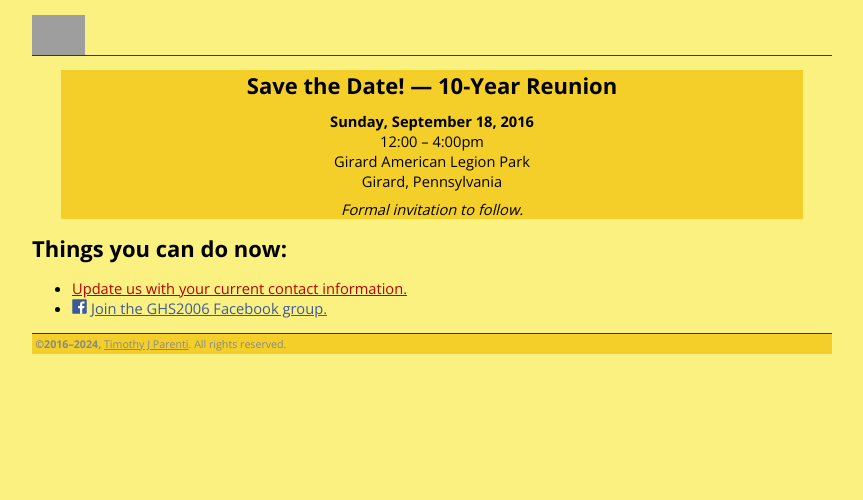
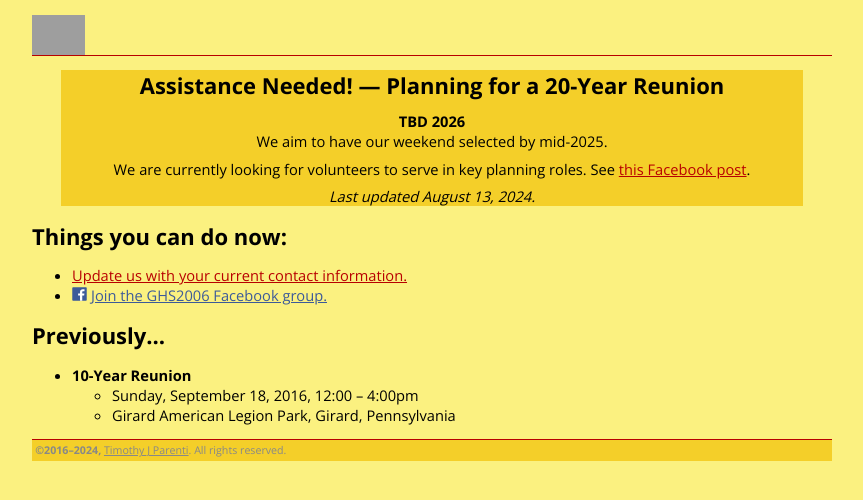
Before and after one commit to timparenti/girard2006, a PHP site: page / in a window 1280 px wide. Shown: the top 500 px of the page, without its empty margins (208-1071 px from the left). Run offline with PHP 8.4, Linux system fonts and the light colour scheme; grey boxes are pictures that could not be loaded.

Commit message:
Start planning for 20-year reunion.

```diff
--- a/index.php
+++ b/index.php
@@ -66,15 +66,17 @@ img { max-width: 100%; }
 
 
 <div id="reunion">
-<h2>Save the Date! &mdash; 10-Year Reunion</h2>
+<h2>Assistance Needed! &mdash; Planning for a 20-Year Reunion</h2>
 <p>
-<b>Sunday, September 18, 2016</b><br>
-12:00 &ndash; 4:00pm<br>
-Girard American Legion Park<br>
-Girard, Pennsylvania
+<b>TBD 2026</b><br>
+We aim to have our weekend selected by mid-2025.
 </p>
 <p>
-<i>Formal invitation to follow.</i>
+We are currently looking for volunteers to serve in key planning roles.
+See <a href="https://www.facebook.com/groups/girard2006/posts/10160549731348920/" target="_blank">this Facebook post</a>.
+</p>
+<p>
+<i>Last updated August 13, 2024.</i>
 </p>
 </div>
 
@@ -97,6 +99,23 @@ Girard, Pennsylvania
 
 
 
+<div>
+<h2>Previously&hellip;</h2>
+<ul>
+
+<li>
+<b>10-Year Reunion</b>
+  <ul>
+    <li>Sunday, September 18, 2016, 12:00 &ndash; 4:00pm</li>
+    <li>Girard American Legion Park, Girard, Pennsylvania</li>
+  </ul>
+</li>
+
+</ul>
+</div>
+
+
+
 <p id="copyright">
     <?php define('LAUNCH_YEAR',2016); ?>
     <b>&copy;<?php if (date("Y") != LAUNCH_YEAR) { echo LAUNCH_YEAR."&ndash;".date("Y"); } else { echo LAUNCH_YEAR; } ?>,</b> <a href="http://www.timparenti.com/" target="_blank">Timothy J Parenti</a>.  All rights reserved.
```
